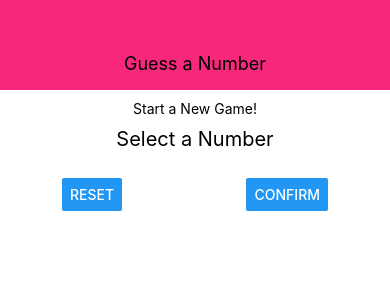
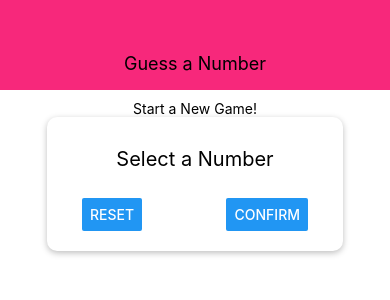
Before and after one commit to Siddhesh199/Number_Guesser, a React Native app: screen / in a window 390 px wide. Shown: the top 300 px of the page. Built offline with nearby package versions, Linux system fonts and the light colour scheme.

Commit message:
Added elevation to inputContainer

```diff
--- a/screens/StartGameScreen.js
+++ b/screens/StartGameScreen.js
@@ -31,6 +31,14 @@ const styles = StyleSheet.create({
         width: 300,
         maxWidth: '80%',
         alignItems: 'center',
+        shadowColor: 'black',
+        shadowOffset: { width:0, height:2 },
+        shadowRadius: 6,
+        shadowOpacity: 0.26,
+        elevation: 5,
+        backgroundColor: 'white',
+        padding: 20,
+        borderRadius: 10,
     },
     buttonContainer: {
         flexDirection: 'row',
```
